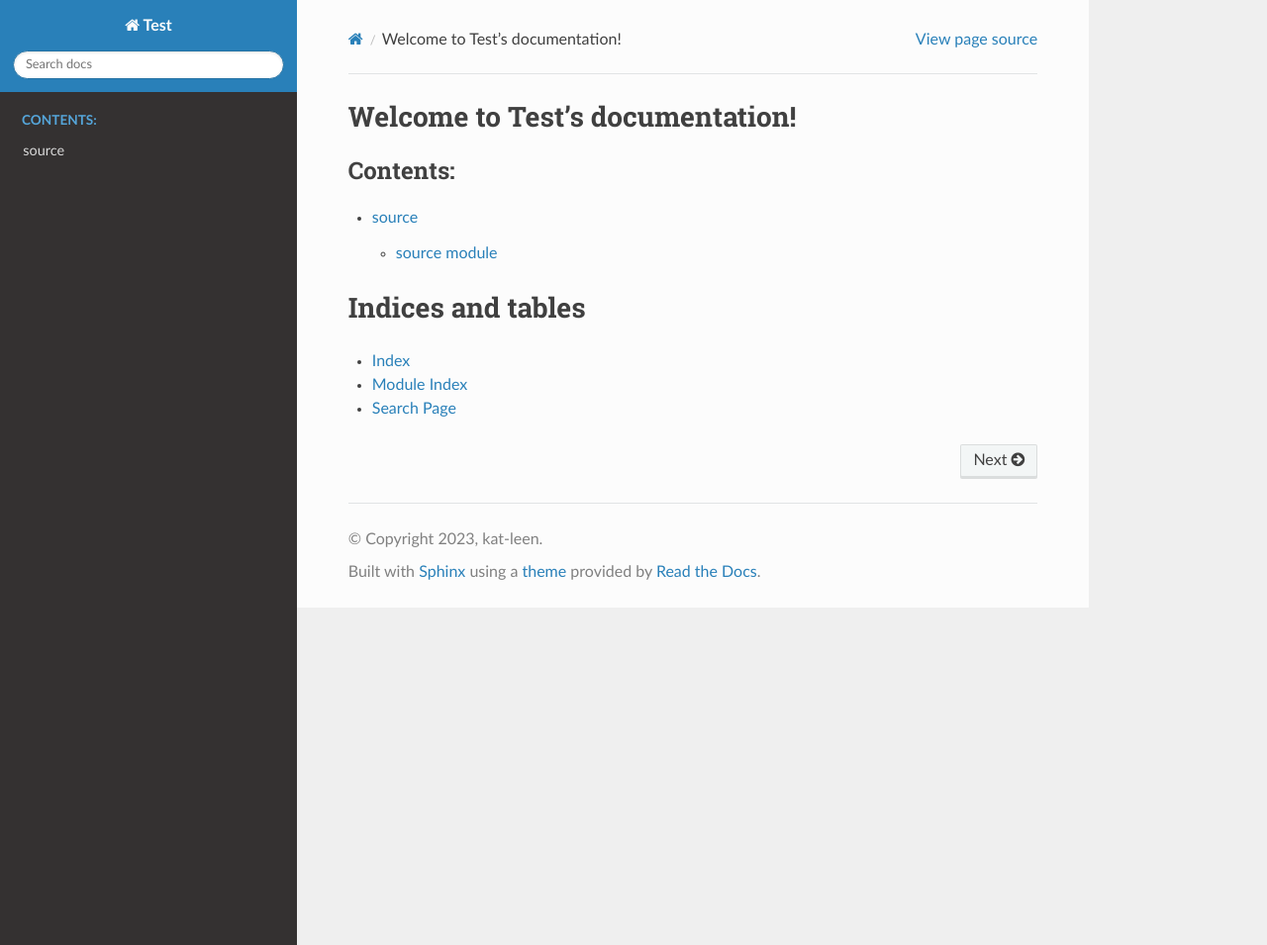
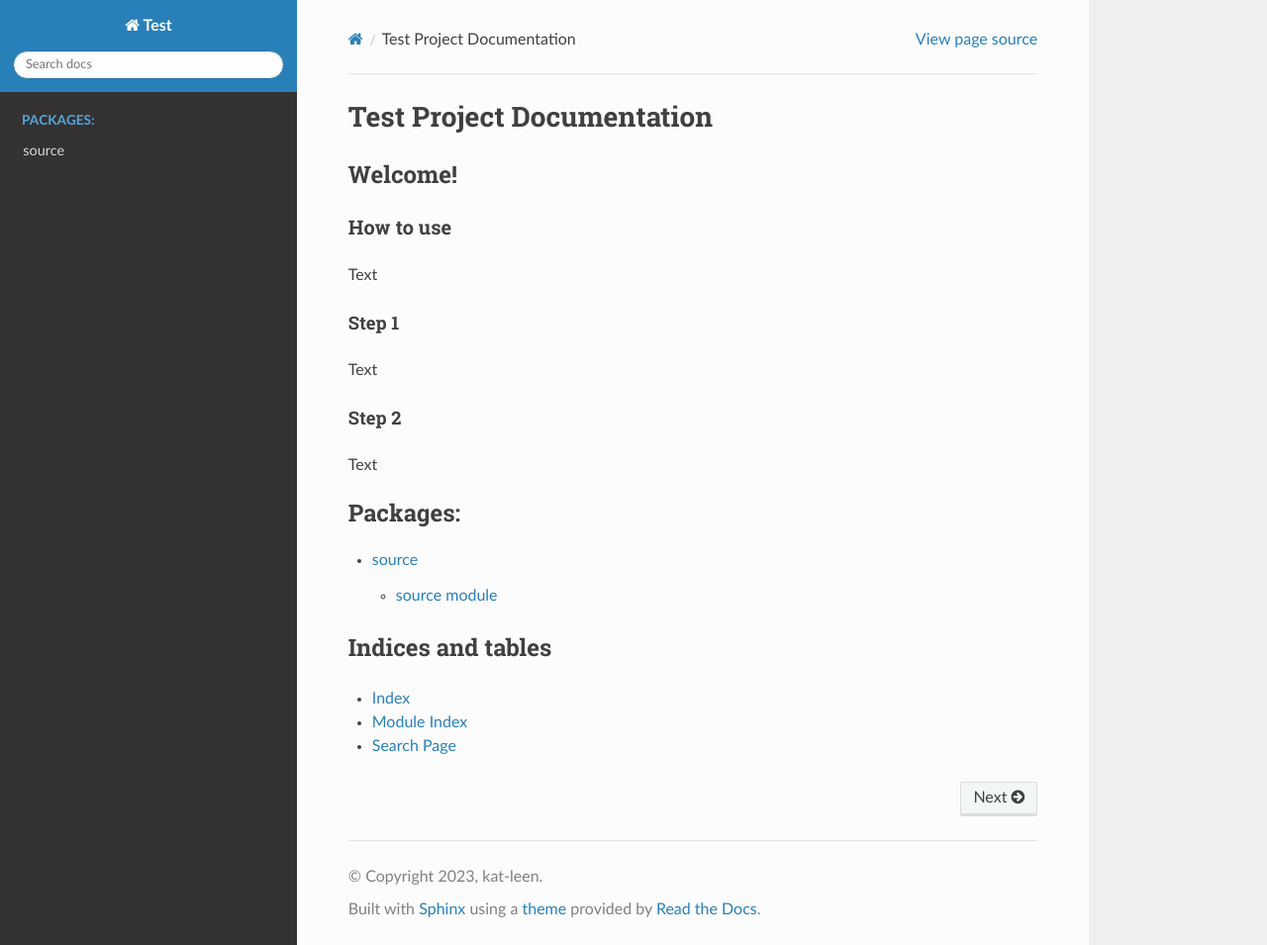
Before and after one commit to kat-leen/test, a Sphinx documentation site: the page built from docs/index.rst, in a window 1280 px wide and 955 px high. Shown: the whole window at 99% size. Built offline with Sphinx 7.4.7 and the Read the Docs theme 2.0.0, drawn with Linux system fonts in a browser that asks for light colours.

Commit message:
README + index update

```diff
--- a/docs/index.rst
+++ b/docs/index.rst
@@ -1,14 +1,26 @@
-.. Test documentation master file, created by
-   sphinx-quickstart on Wed Feb  8 14:46:20 2023.
-   You can adapt this file completely to your liking, but it should at least
-   contain the root `toctree` directive.
 
-Welcome to Test's documentation!
-================================
+**************************
+Test Project Documentation
+**************************
+
+Welcome!
+========
+
+How to use
+----------
+Text
+
+Step 1
+~~~~~~
+Text
+
+Step 2
+~~~~~~
+Text
 
 .. toctree::
    :maxdepth: 2
-   :caption: Contents:
+   :caption: Packages:
 
    source/modules.rst
 
```
Also changed, not shown: README.md (added, +5 -0 lines).
